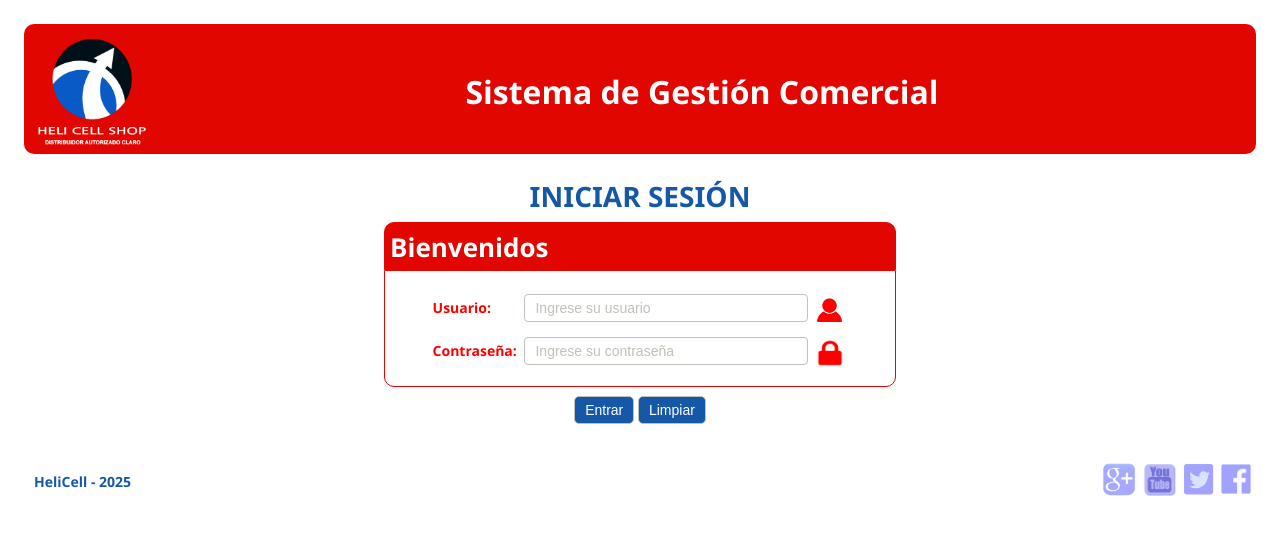
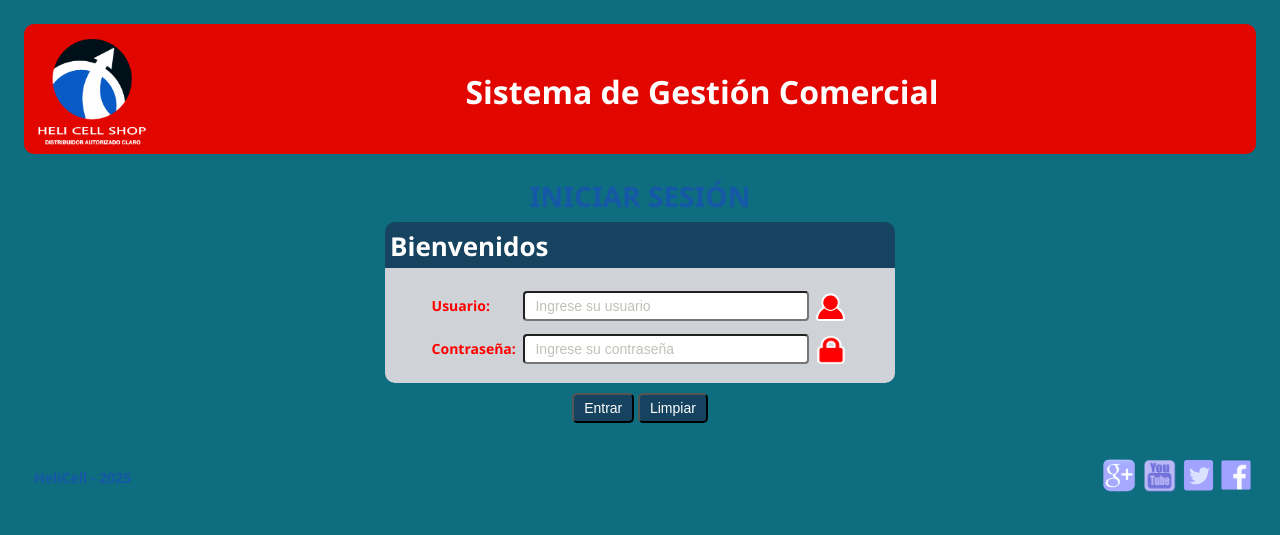
Before and after one commit to Hal2019Programer/sgf_claro, a PHP site: page / in a window 1280 px wide. Shown: the top 535 px of the page. Run offline with PHP 8.4, Linux system fonts and the light colour scheme.

Commit message:
Aactualizacion.

```diff
--- a/estilos/estilo.css
+++ b/estilos/estilo.css
@@ -9,13 +9,17 @@
   --color-gris-oscuro: rgb(127,140,141); /* Gris oscuro para textos */
   --color-gris-mas-oscuro: rgb(86, 96, 97); /* Gris oscuro para textos */
   --color-negro: black; /* Negro para corporativo */
-  --color-azul-heli: #1658a8;
+  --color-azul-heli: #1658A8;
+  --body-basico: #0F6D80;
+  --cabecera--bienvenidos: #154360;
+  --seccion--bienvenidos:#CFD3D8;
 }
 html {
 	font-size:14px;
 }
 body {
-  background-color: var(--color-blanco);
+  /*background-color: var(--color-blanco);*/
+  background-color: var(--body-basico);
   color: var(--color-negro);
   font-family: 'Segoe UI', Tahoma, Geneva, Verdana, sans-serif;
   margin: 0;
@@ -34,21 +38,23 @@ body {
 	font-weight: bold;
 	padding: 5px;
 	color: var(--color-blanco);
-	background:var(--color-rojo);
+	/*background:var(--color-rojo);*/
+	background: var(--cabecera--bienvenidos);
 	height: 36px;
 	width: 500px;
 	border-radius:10px 10px 0px 0px;
-	border: thin solid var(--color-rojo);
+	/*border: thin solid var(--color-rojo);*/
 	margin-top: 5px;
 	font-size: 26px;
 }
 .seccion{
-	background: var(--color-blanco);
+	/*background: var(--color-blanco);*/
+	background: var(--seccion--bienvenidos);
 	width: 450px;
 	height: 75px;
 	padding: 20px 30px 20px 30px;
 	border-radius: 0px 0px 10px 10px;
-	border: thin solid var(--color-rojo);
+	/*border: thin solid var(--color-rojo);*/
 }
 .input_gris {
 	background-color: var(--color-gris-oscuro);
@@ -56,12 +62,14 @@ body {
 	border-radius: 10px;
 }
 .input_azul_heli[type="submit"] {
-	background-color: var(--color-azul-heli);
+	/*background-color: var(--color-azul-heli);*/
+	background-color: var(--cabecera--bienvenidos);
 	color: white;
 	border-radius: 5px;
 }
 .input_azul_heli[type="reset"] {
-	background-color: var(--color-azul-heli);
+	/*background-color: var(--color-azul-heli);*/
+	background-color: var(--cabecera--bienvenidos);
 	color: white;
 	border-radius: 5px;
 }
@@ -191,7 +199,7 @@ h1, h2, h3, h4, h5, h6 {
 
 input, textarea, select, text {
   /* border: thin solid var(--color-rojo); */
-  border: thin solid var(--color-gris-claro);
+  /*border: thin solid var(--color-gris-claro);*/
   background-color: var(--color-blanco);
   /* color: var(--color-rojo); */
   color: var(--color-negro);
```
